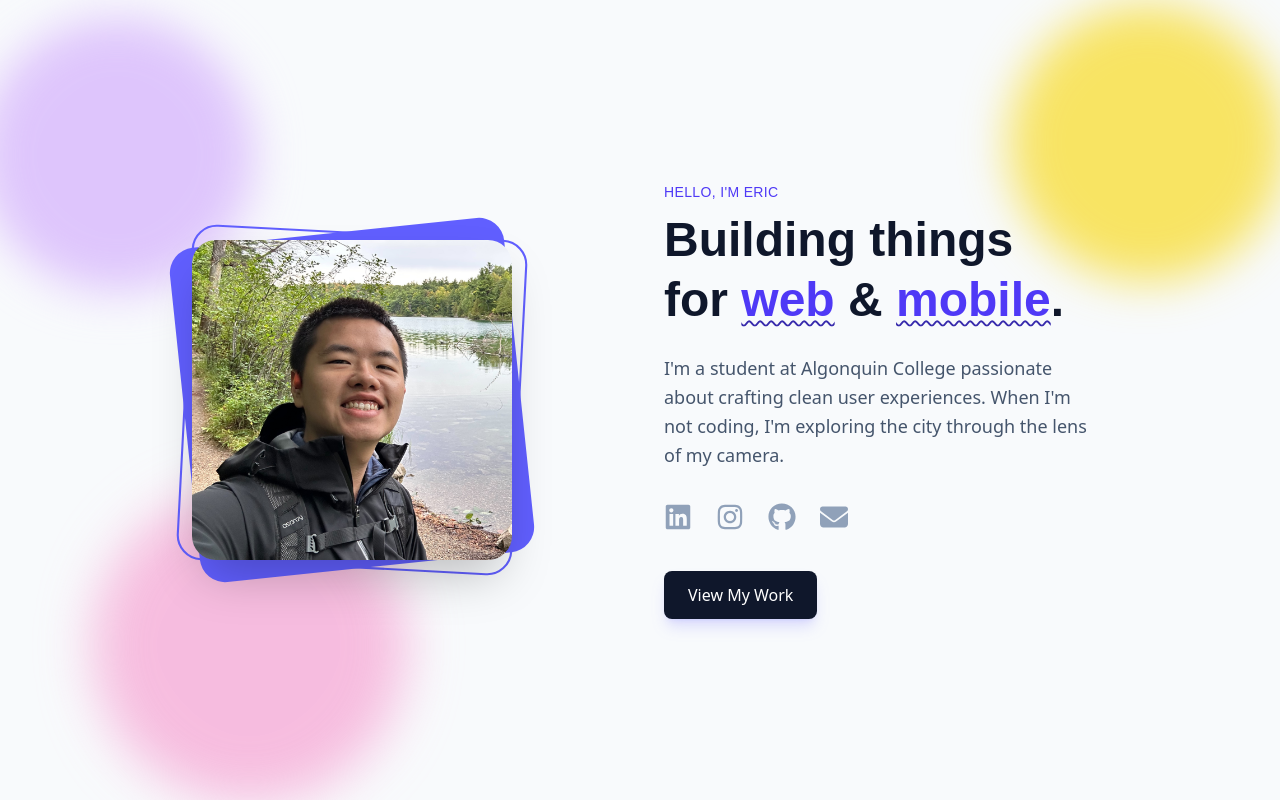
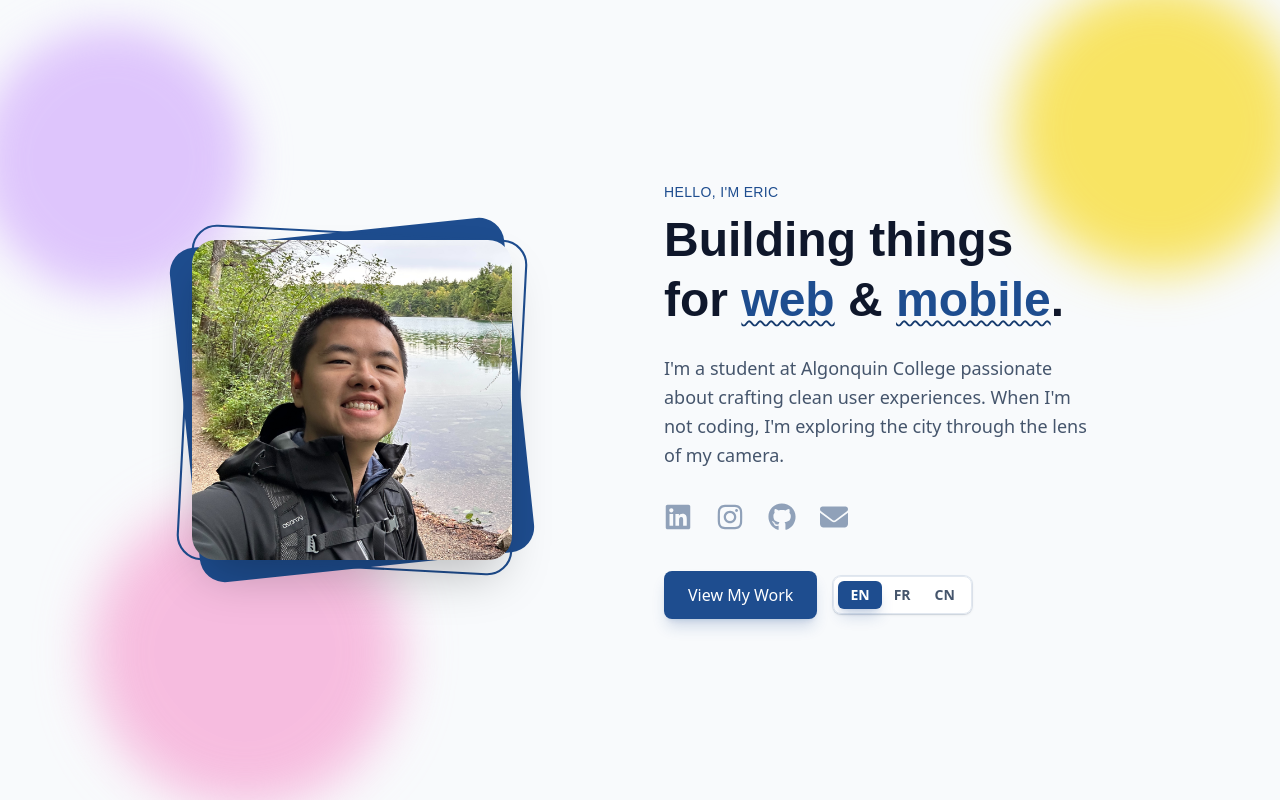
Before and after one commit to dong0085/portfolio_landing_page, a Next.js app: page /en in a window 1280 px wide. Built offline with nearby package versions, Linux system fonts and the light colour scheme; a web font is replaced by a local one.

Commit message:
Add language support and content localization for home page

```diff
--- a/app/[lang]/page.tsx
+++ b/app/[lang]/page.tsx
@@ -1,9 +1,11 @@
 import Image from 'next/image';
 import Link from 'next/link';
 import { FaLinkedin, FaInstagram, FaGithub, FaEnvelope } from 'react-icons/fa6';
+import { homeCopy, localeOptions } from '../locales';
 
-export default function Home({ params }: { params: { lang: string } }) {
-  const { lang } = params;
+export default async function Home({ params }: { params: { lang: string } }) {
+  const { lang } = await params;
+  const copy = homeCopy[lang as keyof typeof homeCopy] ?? homeCopy.en;
 
   return (
     <main className="min-h-screen relative flex items-center justify-center bg-slate-50 px-4 sm:px-8 overflow-hidden">
@@ -17,8 +19,8 @@ export default function Home({ params }: { params: { lang: string } }) {
 
       <div className="relative z-10 max-w-4xl w-full grid grid-cols-1 md:grid-cols-2 gap-12 items-center">
         <div className="relative group mx-auto md:mx-0 w-64 h-64 md:w-80 md:h-80">
-          <div className="absolute inset-0 bg-indigo-500 rounded-3xl transform -rotate-6 scale-105 transition-transform group-hover:rotate-0 opacity-20 md:opacity-100"></div>
-          <div className="absolute inset-0 border-2 border-indigo-500 rounded-3xl transform rotate-3 scale-105"></div>
+          <div className="absolute inset-0 bg-[#1E4D8F] rounded-3xl transform -rotate-6 scale-105 transition-transform group-hover:rotate-0 opacity-20 md:opacity-100"></div>
+          <div className="absolute inset-0 border-2 border-[#1E4D8F] rounded-3xl transform rotate-3 scale-105"></div>
 
           <div className="relative w-full h-full overflow-hidden rounded-3xl shadow-2xl">
             <Image
@@ -33,7 +35,7 @@ export default function Home({ params }: { params: { lang: string } }) {
 
         <div className="text-center md:text-left space-y-6">
           <div className="space-y-2">
-            <h2 className="text-indigo-600 font-medium tracking-wide uppercase text-sm">
+            <h2 className="text-[#1E4D8F] font-medium tracking-wide uppercase text-sm">
               Hello, I&apos;m Eric
             </h2>
 
@@ -41,13 +43,13 @@ export default function Home({ params }: { params: { lang: string } }) {
               Building things for{' '}
               <Link
                 href={`/${lang}/web`}
-                className="inline-block text-indigo-600 underline decoration-wavy decoration-indigo-800 underline-offset-4 decoration-2 hover:scale-110 transition-transform duration-200 ease-out">
+                className="inline-block text-[#1E4D8F] underline decoration-wavy decoration-[#163B6E] underline-offset-4 decoration-2 hover:scale-110 transition-transform duration-200 ease-out">
                 web
               </Link>{' '}
               &{' '}
               <Link
                 href={`/${lang}/mobile`}
-                className="inline-block text-indigo-600 underline decoration-wavy decoration-indigo-800 underline-offset-4 decoration-2 hover:scale-110 transition-transform duration-200 ease-out">
+                className="inline-block text-[#1E4D8F] underline decoration-wavy decoration-[#163B6E] underline-offset-4 decoration-2 hover:scale-110 transition-transform duration-200 ease-out">
                 mobile
               </Link>
               .
@@ -55,9 +57,7 @@ export default function Home({ params }: { params: { lang: string } }) {
           </div>
 
           <p className="text-slate-600 text-lg leading-relaxed max-w-md mx-auto md:mx-0">
-            I&apos;m a student at Algonquin College passionate about crafting
-            clean user experiences. When I&apos;m not coding, I&apos;m exploring
-            the city through the lens of my camera.
+            {copy.intro}
           </p>
 
           <div className="flex items-center justify-center md:justify-start gap-6 pt-2">
@@ -83,12 +83,34 @@ export default function Home({ params }: { params: { lang: string } }) {
             />
           </div>
 
-          <div className="pt-4">
+          <div className="pt-4 flex items-center justify-center md:justify-start gap-4">
             <Link
               href={`/${lang}/projects`}
-              className="inline-block px-6 py-3 bg-slate-900 text-white font-medium rounded-lg hover:bg-slate-800 transition-colors shadow-lg shadow-indigo-500/20">
+              className="inline-block px-6 py-3 bg-[#1E4D8F] text-white font-medium rounded-lg hover:bg-[#163B6E] transition-colors shadow-lg shadow-[#1E4D8F]/20">
               View My Work
             </Link>
+            <div
+              role="group"
+              aria-label="Language"
+              className="inline-flex rounded-lg border border-slate-200 bg-white/90 p-1 shadow-sm ring-1 ring-[#1E4D8F]/10">
+              {localeOptions.map((option) => {
+                const isActive = lang === option.code;
+
+                return (
+                  <Link
+                    key={option.code}
+                    href={`/${option.code}`}
+                    aria-current={isActive ? 'page' : undefined}
+                    className={`px-3 py-1 text-sm font-semibold rounded-md transition-all duration-200 ${
+                      isActive
+                        ? 'bg-[#1E4D8F] text-white shadow-lg shadow-[#1E4D8F]/20'
+                        : 'text-slate-600 hover:text-slate-900 hover:bg-slate-100 hover:shadow-sm hover:scale-[1.03]'
+                    }`}>
+                    {option.label}
+                  </Link>
+                );
+              })}
+            </div>
           </div>
         </div>
       </div>
@@ -110,7 +132,7 @@ function SocialLink({
       href={href}
       target="_blank"
       rel="noopener noreferrer"
-      className="text-slate-400 hover:text-indigo-600 hover:scale-110 transition-all duration-300"
+      className="text-slate-400 hover:text-[#1E4D8F] hover:scale-110 transition-all duration-300"
       aria-label={label}>
       {icon}
     </a>
--- /dev/null
+++ b/app/locales.ts
@@ -0,0 +1,20 @@
+export const localeOptions = [
+  { code: 'en', label: 'EN' },
+  { code: 'fr', label: 'FR' },
+  { code: 'cn', label: 'CN' },
+];
+
+export const homeCopy = {
+  en: {
+    intro:
+      "I'm a student at Algonquin College passionate about crafting clean user experiences. When I'm not coding, I'm exploring the city through the lens of my camera.",
+  },
+  fr: {
+    intro:
+      "Je suis etudiant au College Algonquin, passionne par la creation d'experiences utilisateur soignees. Quand je ne code pas, j'explore la ville a travers l'objectif de mon appareil photo.",
+  },
+  cn: {
+    intro:
+      '我是亚岗昆学院的学生，热爱打造简洁的用户体验。当我不写代码时，我会通过相机的镜头去探索这座城市。',
+  },
+};
```
